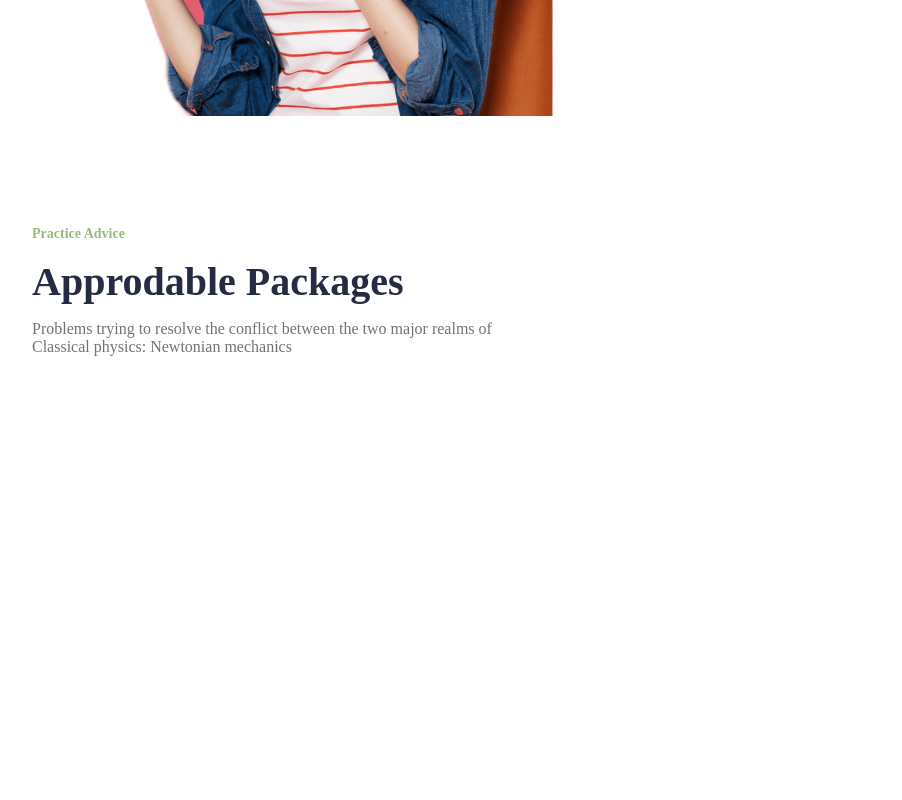
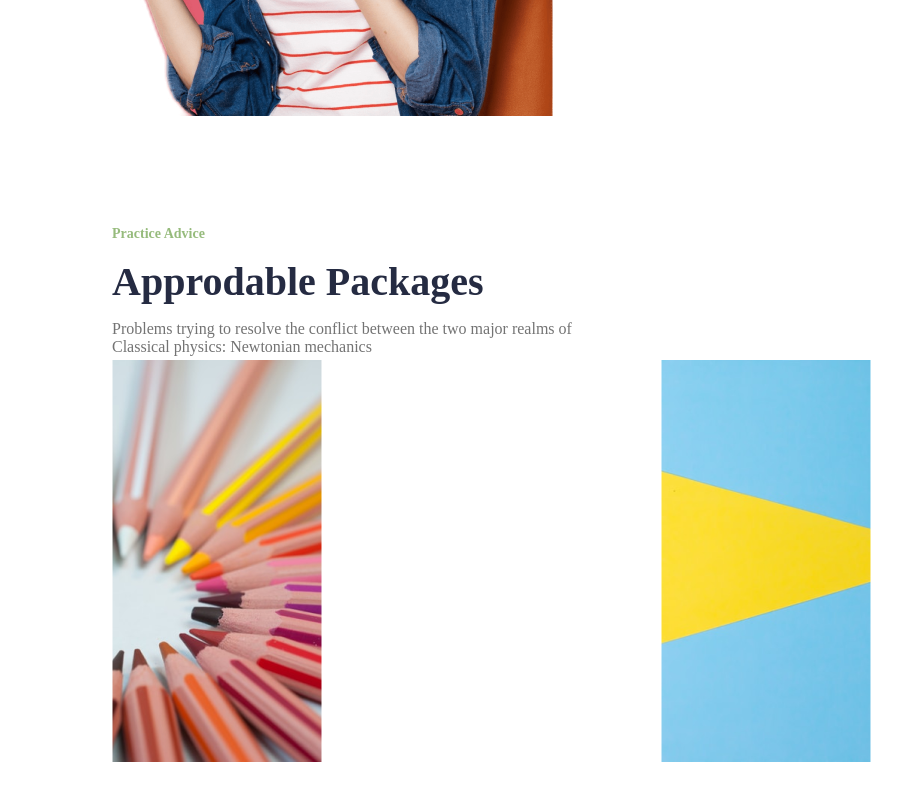
Before and after one commit to giorgi-darchiashvili/davaleba, a plain HTML site: page davaleba 6/index.html in a window 1280 px wide. Shown: the part 2040-2840 px from the top of the page, without its empty margins (83-985 px from the left). Drawn offline with Linux system fonts and the light colour scheme; a web font is replaced by a local one.

Commit message:
meotxe bloki

```diff
--- a/davaleba 6/css/main.css
+++ b/davaleba 6/css/main.css
@@ -348,6 +348,16 @@ nav div a {
 
 ____________________________________________
 
+
+
+.space-around-vertical {
+    display: flex;
+    justify-content: space-around;
+    flex-direction: column;
+}
+
+
+
 .d1440x952  {
     width: 1440px;
     height: 952px;
@@ -375,22 +385,12 @@ ____________________________________________
     font-weight: 700;
 }
 
-.advice-div{
-    width: 114px;
-    height: 24px;
-}
 
 .problems3 {
     width: 469px;
     height: 40px;
     color: #737373;
 }
-
-.problems3-div {
-    font-size: 14px;
-    font-weight: 400;
-}
-
 
 
 .center-vertically2 {
@@ -405,7 +405,17 @@ ____________________________________________
     font-size: 40px;
 }
 
-.approdable2-div {
-    width: 500px;
-    height: 50px;
+.d1050x402 {
+    width: 1050px;
+    height: 402px;
 }
+
+.d501x402 {
+    width: 501px;
+    height: 402px;
+}
+
+.display-flex {
+    display: flex;
+    justify-content: space-between;
+}
--- a/davaleba 6/index.html
+++ b/davaleba 6/index.html
@@ -116,7 +116,7 @@
 
     <section class="meotxe-section">
         <div class="d1440x952">
-            <div class="d1050x952 center">
+            <div class="d1050x952 center space-around-vertical">
                 <div class="d1044x134 center-vertically2">
 
                     <p class="advice">Practice Advice</p>
@@ -129,6 +129,15 @@
                         the two major realms of Classical physics: Newtonian mechanics </p>
 
                 </div>
+
+                <div class="d1050x402 display-flex">
+                    <div class="d501x402">
+                        <img src="img/4.png">
+                    </div>
+                    <div class="d501x402">
+                        <img src="img/5.png">
+                    </div>
+                </div>
             </div>
         </div>
 
```
Also changed, not shown: davaleba 6/img/4.png (added), davaleba 6/img/5.png (added).
